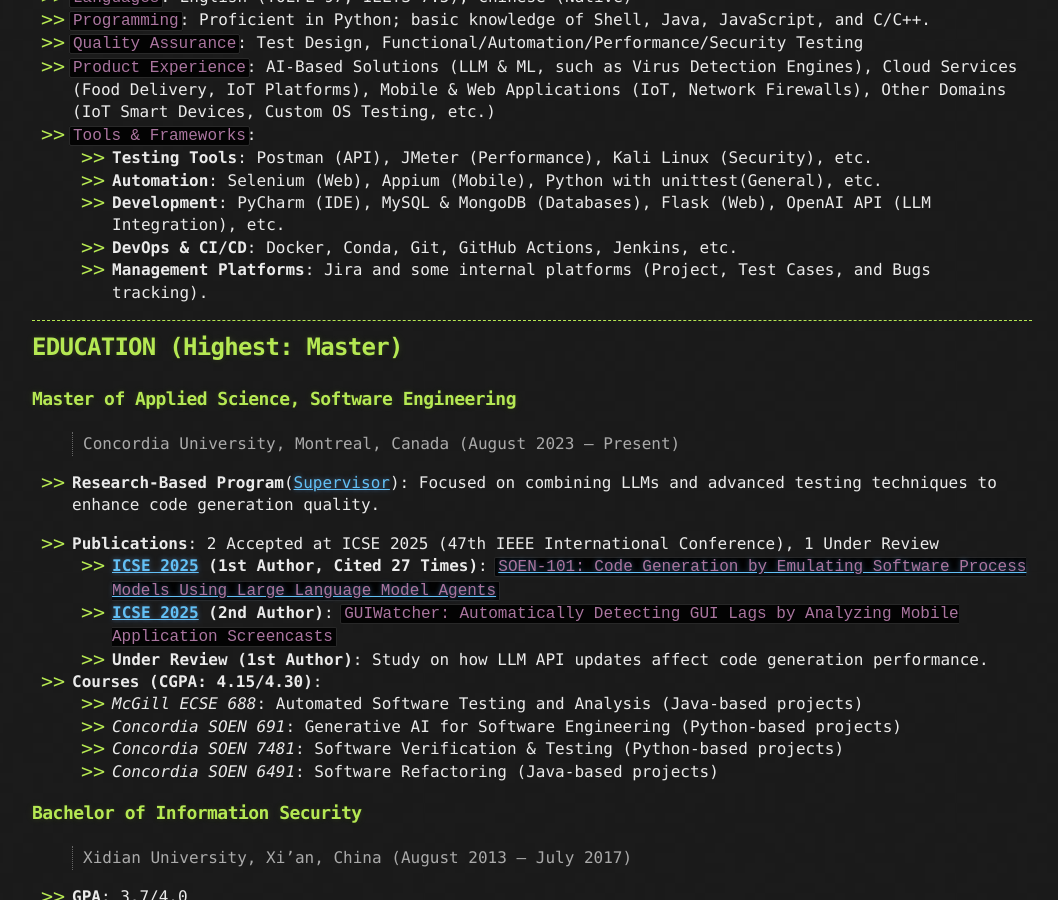
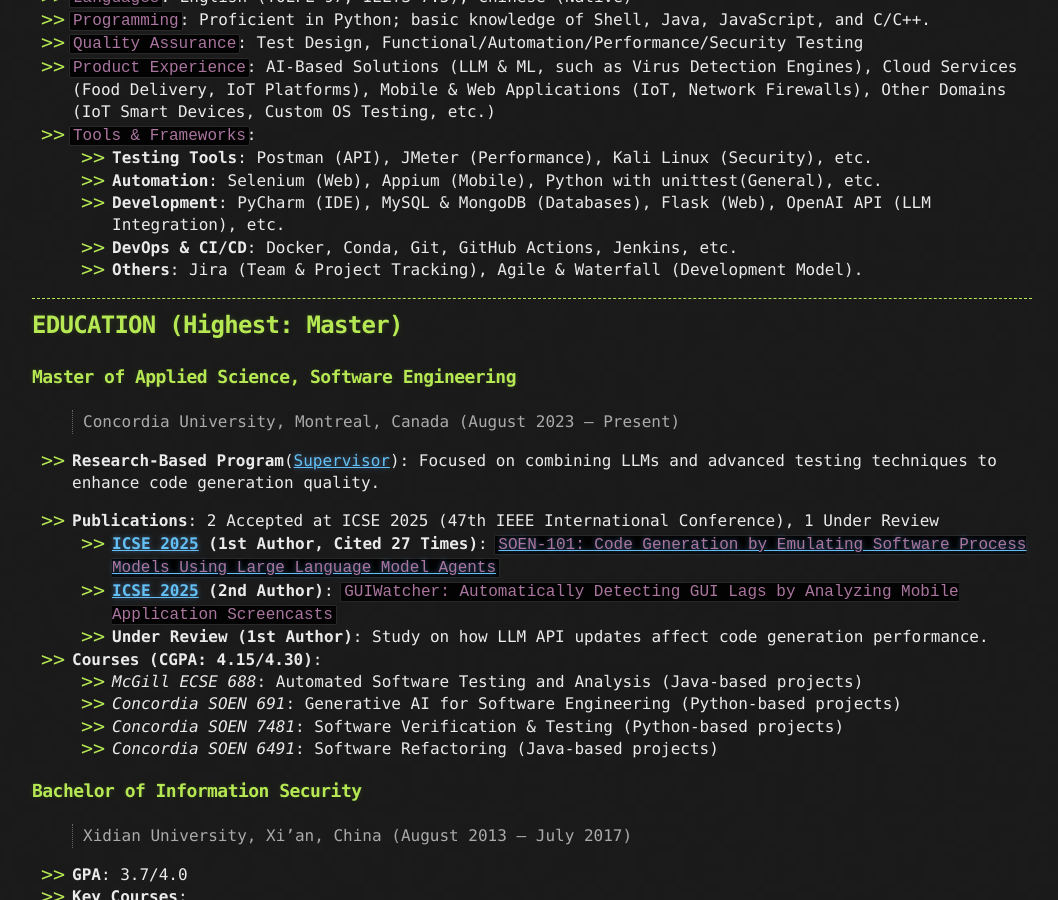
Before and after one commit to L1nwatch/L1nwatch.github.io, a Jekyll site: the page built from index.md, in a window 1280 px wide and 900 px high, scrolled down 492 px. Shown: the whole window, without its empty margins (108-1166 px from the left). Built offline with Jekyll 4.4.1, drawn with Linux system fonts in a browser that asks for light colours; our own code applies the rules of GitHub Pages for plain Markdown files.

Commit message:
[2025-01-17] some adjustment

```diff
--- a/index.md
+++ b/index.md
@@ -17,7 +17,7 @@
   - **Automation**: Selenium (Web), Appium (Mobile), Python with unittest(General), etc.
   - **Development**: PyCharm (IDE), MySQL & MongoDB (Databases), Flask (Web), OpenAI API (LLM Integration), etc.
   - **DevOps & CI/CD**: Docker, Conda, Git, GitHub Actions, Jenkins, etc.
-  - **Management Platforms**: Jira and some internal platforms (Project, Test Cases, and Bugs tracking).
+  - **Others**: Jira (Team & Project Tracking), Agile & Waterfall (Development Model).
 
 ---
 
```
